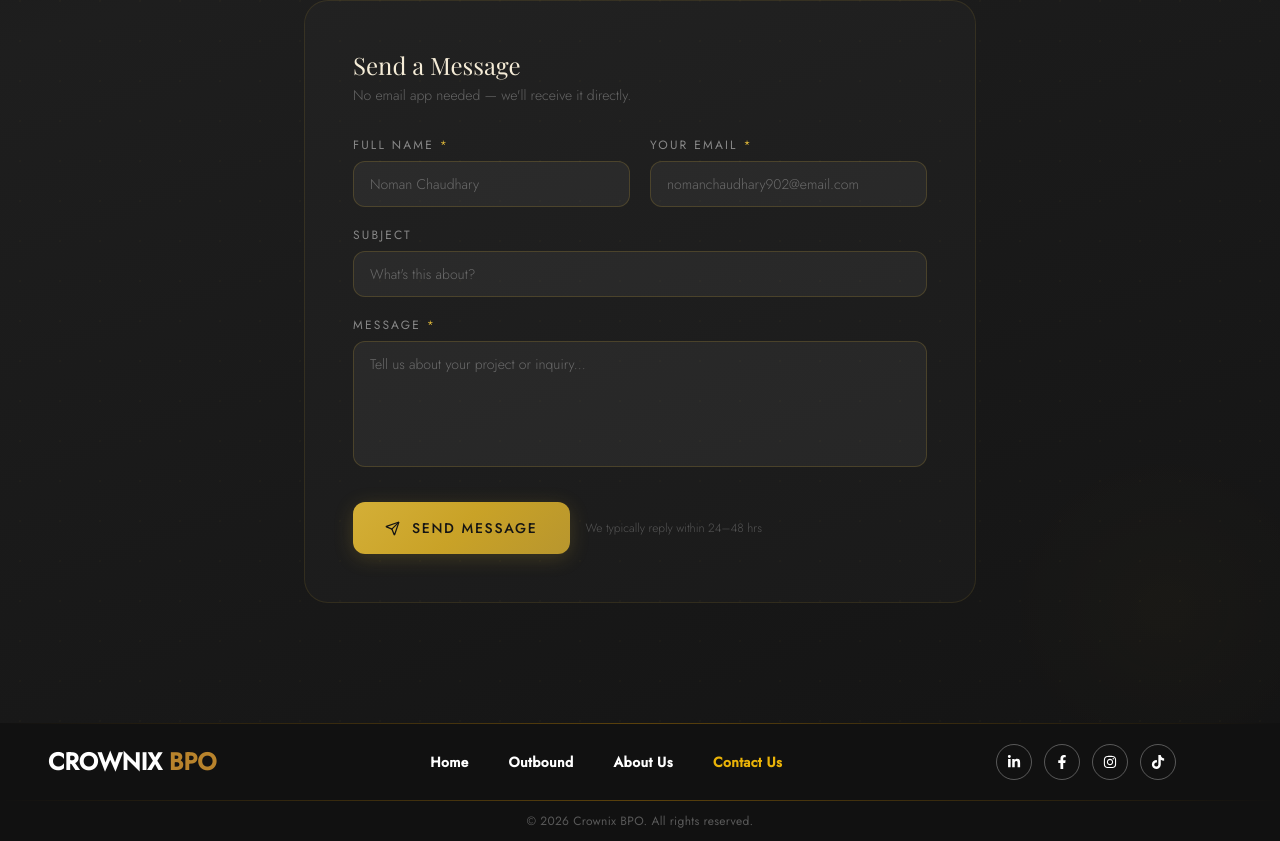
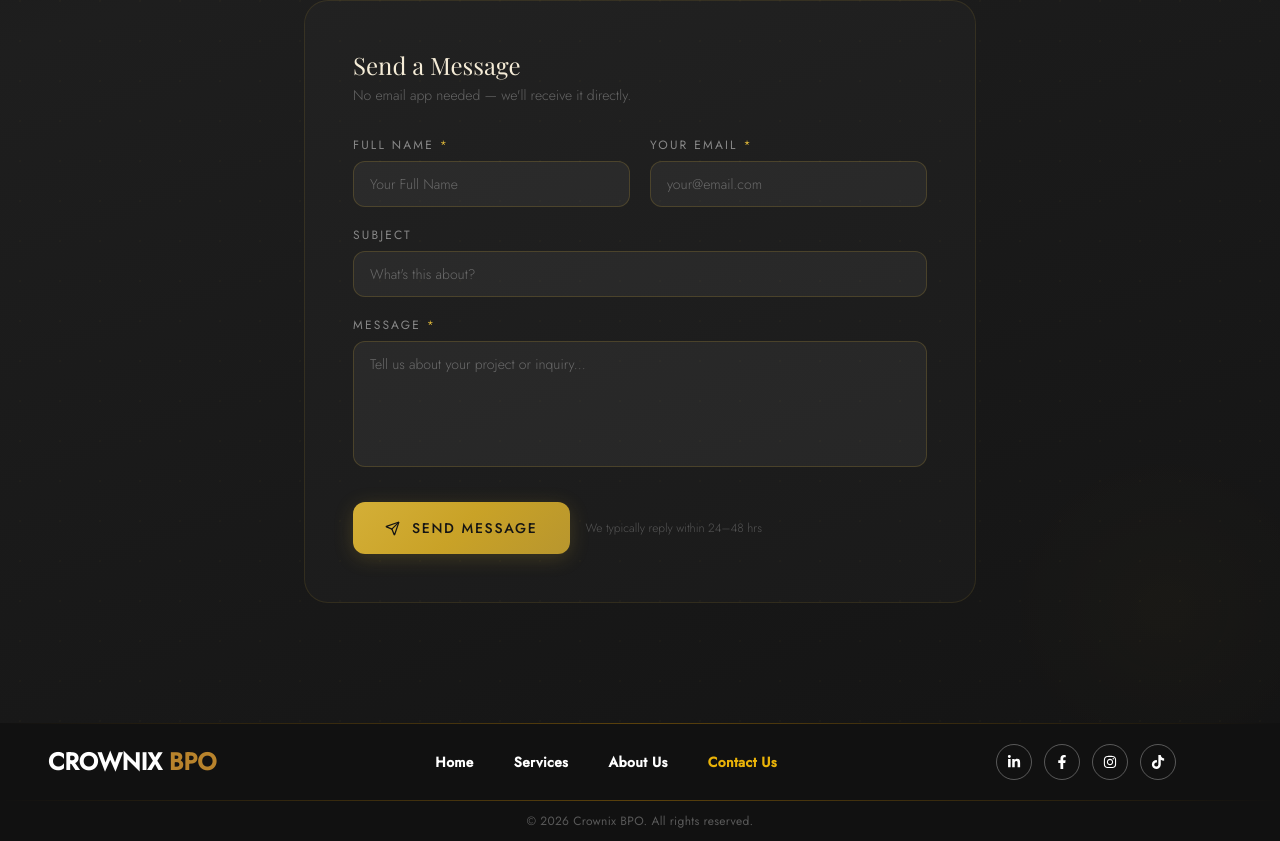
Before and after one commit to hammadshafi1122/thelighcommunication, a React (Create React App) app: page /contact in a window 1280 px wide. Shown: the part 1499-2340 px from the top of the page. Built offline with nearby package versions, Linux system fonts and the light colour scheme; a web font is replaced by a local one.

Commit message:
changes footer links and some content

```diff
--- a/src/components/layouts/Footer.jsx
+++ b/src/components/layouts/Footer.jsx
@@ -21,7 +21,7 @@ function Footer() {
         {/* Nav links — center */}
         <nav className="flex items-center gap-6 md:gap-10 text-sm font-semibold tracking-wide flex-wrap justify-center">
           <NavLink to="/" className={({ isActive }) => isActive ? "text-yellow-500" : "text-white hover:text-yellow-400 transition duration-200"}>Home</NavLink>
-          <NavLink to="/outbound" className={({ isActive }) => isActive ? "text-yellow-500" : "text-white hover:text-yellow-400 transition duration-200"}>Outbound</NavLink>
+          <NavLink to="/services" className={({ isActive }) => isActive ? "text-yellow-500" : "text-white hover:text-yellow-400 transition duration-200"}>Services</NavLink>
           <NavLink to="/about" className={({ isActive }) => isActive ? "text-yellow-500" : "text-white hover:text-yellow-400 transition duration-200"}>About Us</NavLink>
           <NavLink to="/contact" className={({ isActive }) => isActive ? "text-yellow-500" : "text-white hover:text-yellow-400 transition duration-200"}>Contact Us</NavLink>
         </nav>
--- a/src/modules/sections/contact/ContactHero.jsx
+++ b/src/modules/sections/contact/ContactHero.jsx
@@ -174,7 +174,7 @@ export default function ContactSection() {
                         </label>
                         <input
                           type="text" name="name" value={form.name} onChange={handleChange}
-                          placeholder="Noman Chaudhary" required className={inputBase}
+                          placeholder="Your Full Name" required className={inputBase}
                         />
                       </div>
                       <div>
@@ -183,7 +183,7 @@ export default function ContactSection() {
                         </label>
                         <input
                           type="email" name="email" value={form.email} onChange={handleChange}
-                          placeholder="nomanchaudhary902@email.com" required className={inputBase}
+                          placeholder="your@email.com" required className={inputBase}
                         />
                       </div>
                     </div>
--- a/src/modules/sections/home/ServiceSection.jsx
+++ b/src/modules/sections/home/ServiceSection.jsx
@@ -127,7 +127,7 @@ export default function TailoredSolutions() {
                 backdropFilter: "blur(8px)",
               }}
             >
-              <span className="font-black leading-none" style={{ color: "#b8832c", fontSize: "1.15rem", fontFamily: "'Barlow Condensed', sans-serif" }}>12+</span>
+              <span className="font-black leading-none" style={{ color: "#b8832c", fontSize: "1.15rem", fontFamily: "'Barlow Condensed', sans-serif" }}>6+</span>
               <span className="uppercase text-center leading-tight" style={{ color: "#888", fontSize: "0.5rem", letterSpacing: "0.1em" }}>Years</span>
             </div>
           </div>
@@ -145,7 +145,7 @@ export default function TailoredSolutions() {
               Operational Scale
             </p>
             <p style={{ color: "#afafaf", fontFamily: "'Barlow', sans-serif", fontWeight: 300, fontSize: "0.8rem", lineHeight: 1.6 }}>
-              Over <strong style={{ color: "#fff" }}>150+</strong> seats across multiple locations,
+              Over <strong style={{ color: "#fff" }}>200+</strong> seats across multiple locations,
               generating <strong style={{ color: "#fff" }}>25,000+</strong> transfers/month.
             </p>
           </div>
@@ -338,7 +338,7 @@ export default function TailoredSolutions() {
               className="w-20 h-20 rounded-full flex flex-col items-center justify-center"
               style={{ background: "rgba(184,131,44,0.13)", border: "1px solid rgba(184,131,44,0.42)", backdropFilter: "blur(8px)" }}
             >
-              <span className="font-black leading-none" style={{ color: "#b8832c", fontSize: "1.5rem", fontFamily: "'Barlow Condensed', sans-serif" }}>12+</span>
+              <span className="font-black leading-none" style={{ color: "#b8832c", fontSize: "1.5rem", fontFamily: "'Barlow Condensed', sans-serif" }}>6+</span>
               <span className="text-xs font-semibold uppercase mt-0.5" style={{ color: "#888", letterSpacing: "0.1em" }}>Years</span>
             </div>
           </div>
```
